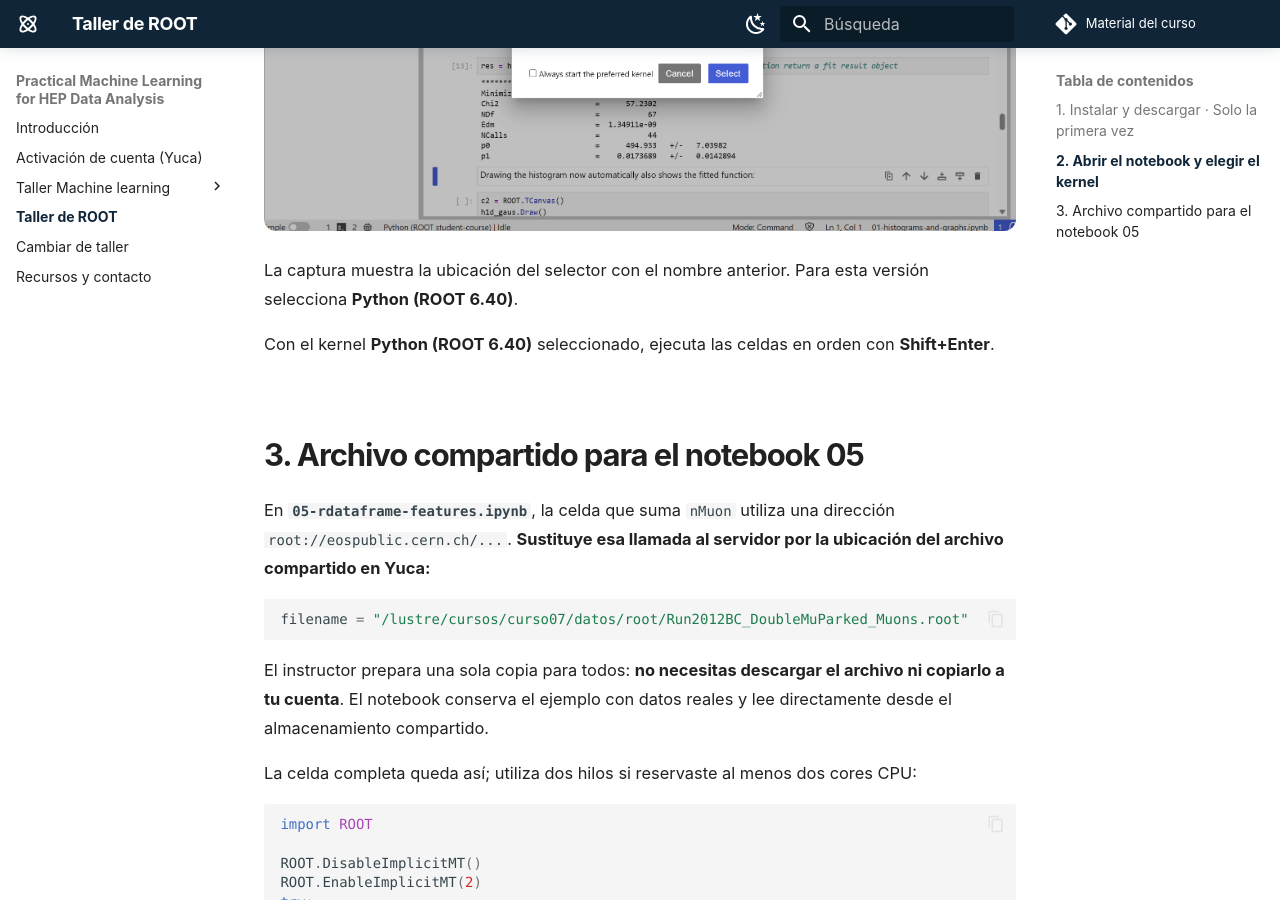
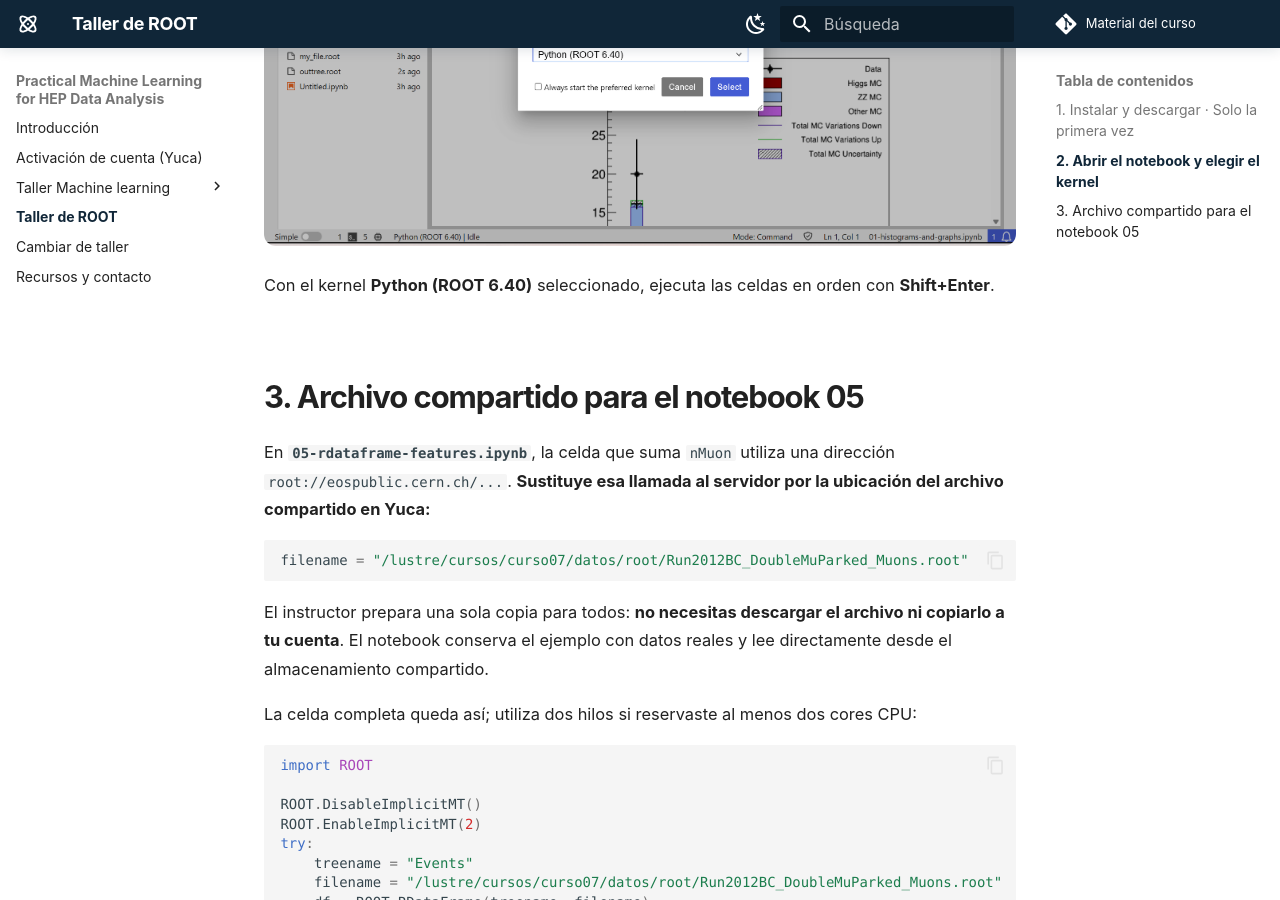
Before and after one commit to castaned/practical-ml-hep, an MkDocs documentation site: the page built from docs/curso-root.md, in a window 1280 px wide and 900 px high, scrolled down 2202 px. Built offline with MkDocs 1.6.1 and Material for MkDocs 9.7.7, drawn with Linux system fonts in a browser that asks for light colours; comment, search, counter and statistics services are not loaded.

Commit message:
Update ROOT workshop screenshots to environment and kernel 6.40

```diff
--- a/docs/curso-root.md
+++ b/docs/curso-root.md
@@ -51,9 +51,8 @@ En el explorador izquierdo abre **student-course → course → notebooks → co
 
 En cada notebook selecciona **Kernel → Change Kernel → Python (ROOT 6.40)** y pulsa **Select**. También puedes pulsar el nombre del kernel en la esquina superior derecha.
 
-![Ejemplo del selector de kernel en JupyterLab](assets/root-course/select-root-kernel.png)
+![Seleccionar el kernel Python (ROOT 6.40) en JupyterLab](assets/root-course/select-root640-kernel.png)
 
-La captura muestra la ubicación del selector con el nombre anterior. Para esta versión selecciona **Python (ROOT 6.40)**.
 
 Con el kernel **Python (ROOT 6.40)** seleccionado, ejecuta las celdas en orden con **Shift+Enter**.
 
```
Also changed, not shown: other parts of docs/curso-root.md (+1 -1 lines), docs/assets/root-course/jupyterlab-root640.png (added), docs/assets/root-course/select-root640-kernel.png (added).
